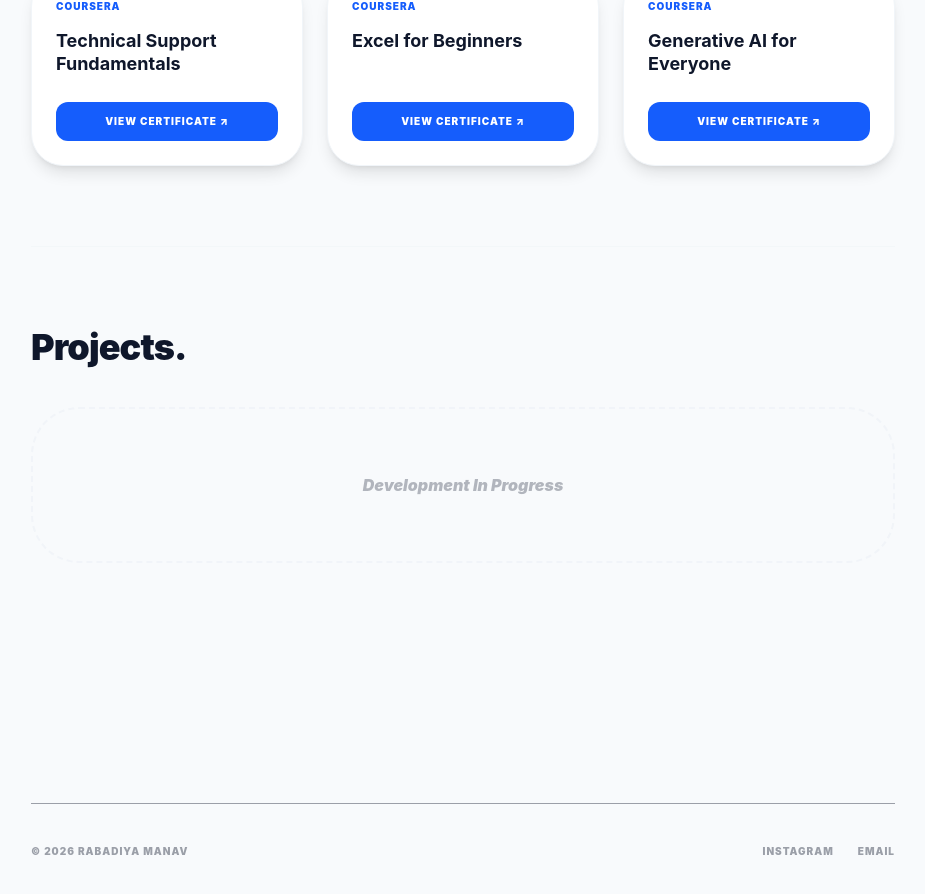
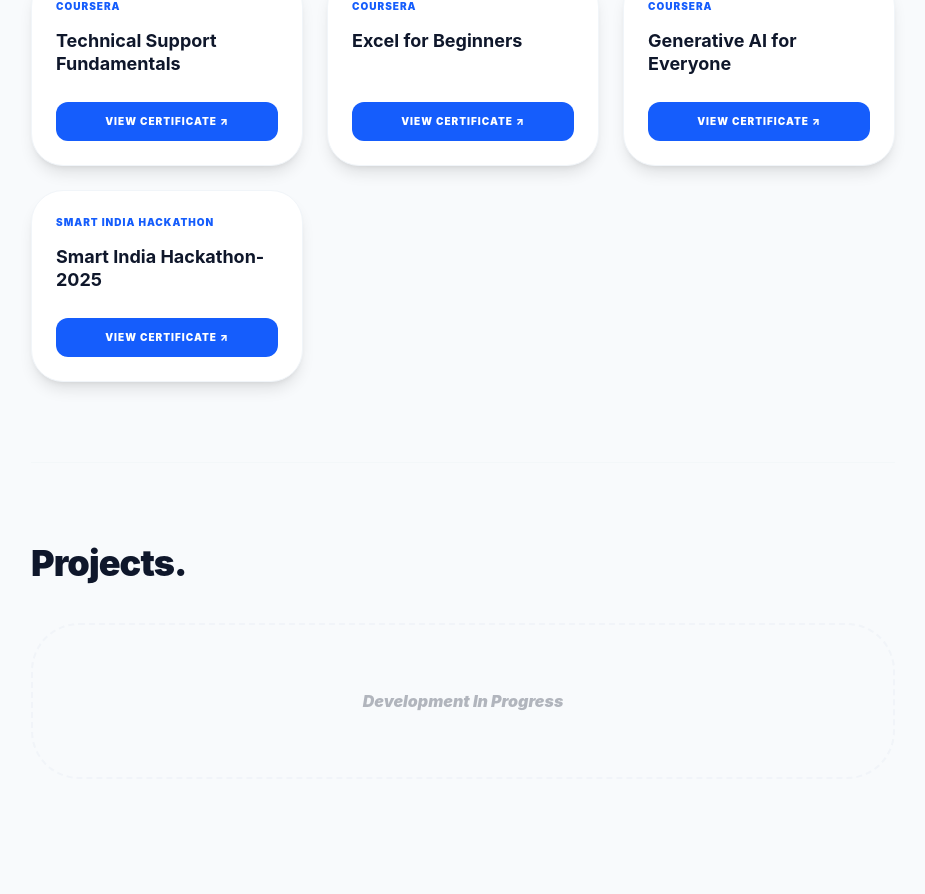
Before and after one commit to manav-rabadiya23/my-portfolio, a React (Vite) app: page / in a window 1280 px wide. Shown: the part 2439-3333 px from the top of the page, without its empty margins (321-1246 px from the left). Built offline with nearby package versions, Linux system fonts and the light colour scheme.

Commit message:
added all certificates and fixed hover effects

```diff
--- a/src/App.jsx
+++ b/src/App.jsx
@@ -77,6 +77,11 @@
       title: "Generative AI for Everyone",
       org: "Coursera",
       file: "Generative AI for Everyone.pdf",
+    },
+    {
+      title: "Smart India Hackathon-2025",
+      org: "Smart India Hackathon",
+      file: "sih.jpeg",
     },
   ];
 
```
Also changed, not shown: public/sih.jpeg (added).
